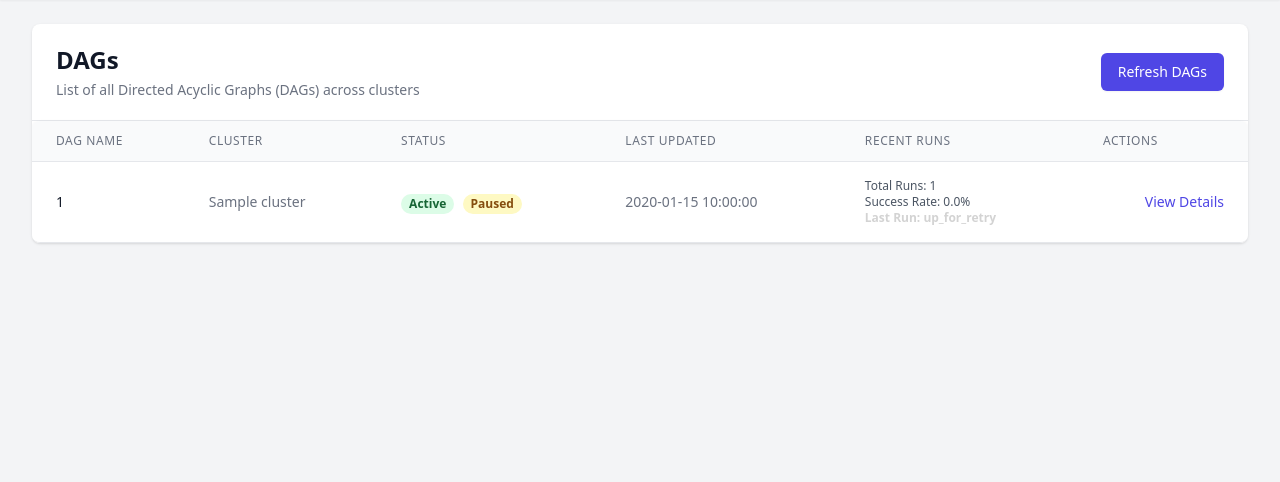
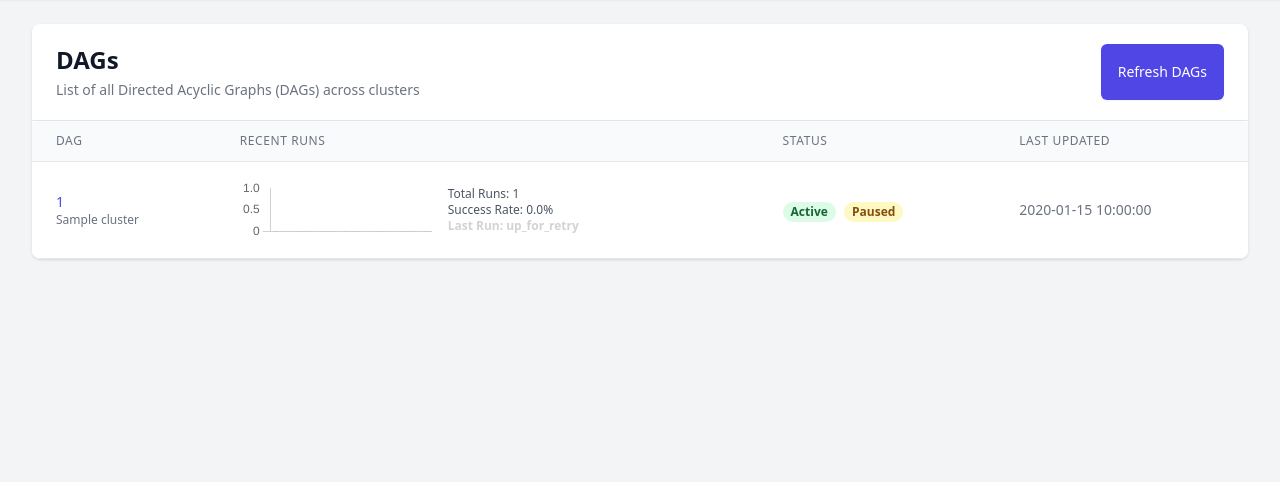
Before and after one commit to dylanturn/DjangoFlow, a Django app: page /dags/ in a window 1280 px wide. Shown: the part 65-547 px from the top of the page. Run offline with Django 4.2, Linux system fonts and the light colour scheme; tables that the repository leaves empty hold one stand-in row (values such as "Sample post"); some libraries are stand-ins or nearby versions.

Commit message:
Add last 14 runs visualization to DAG list page using Chart.js

```diff
--- a/dags/templatetags/dag_filters.py
+++ b/dags/templatetags/dag_filters.py
@@ -1,7 +1,8 @@
 from django import template
 from django.utils.timesince import timesince
-from datetime import timedelta
+from datetime import timedelta, datetime
 from django.utils import timezone
+import json
 
 register = template.Library()
 
@@ -113,3 +114,62 @@ def recent_runs_summary(dag_runs):
         'success_rate': round((successful_runs / total_runs) * 100, 2),
         'last_run_state': dag_runs.first().state if dag_runs else 'No runs'
     }
+
+@register.filter
+def last_14_runs_data(runs):
+    """Return data for the last 14 possible DAG runs"""
+    # Get the last 14 scheduled slots, even if no runs exist
+    recent_runs = list(runs.order_by('-start_date')[:14])
+    data = {
+        'labels': [],
+        'runtimes': [],
+        'colors': [],
+        'tooltips': []
+    }
+
+    # Always show 14 slots, filling right to left (most recent on right)
+    for i in range(14):
+        data['labels'].append('')  # Empty label instead of tick mark
+
+        run_index = 13 - i  # Reverse the index so newest runs are on the right
+        if run_index < len(recent_runs):
+            run = recent_runs[run_index]
+            if run.end_date and run.start_date:
+                duration = (run.end_date - run.start_date).total_seconds()
+                data['runtimes'].append(round(duration))
+
+                # Set color based on the run state
+                if run.state == 'success':
+                    data['colors'].append('rgba(34, 197, 94, 0.6)')  # green
+                elif run.state == 'running':
+                    data['colors'].append('rgba(59, 130, 246, 0.6)')  # blue
+                elif run.state == 'failed':
+                    data['colors'].append('rgba(239, 68, 68, 0.6)')  # red
+                elif run.state == 'up_for_retry':
+                    data['colors'].append('rgba(234, 179, 8, 0.6)')  # yellow
+                else:
+                    data['colors'].append('rgba(156, 163, 175, 0.6)')  # gray
+
+                data['tooltips'].append(f"Run {len(recent_runs)-run_index}: {run.state} ({duration:.1f}s)")
+            else:
+                data['runtimes'].append(0)
+                data['colors'].append('rgba(156, 163, 175, 0.2)')  # light gray
+                data['tooltips'].append(f"Run {len(recent_runs)-run_index}: incomplete")
+        else:
+            # No run in this slot
+            data['runtimes'].append(0)
+            data['colors'].append('rgba(156, 163, 175, 0.2)')  # light gray
+            data['tooltips'].append("No data")
+
+    # Reverse all the arrays so newest runs are on the right
+    data['labels'].reverse()
+    data['runtimes'].reverse()
+    data['colors'].reverse()
+    data['tooltips'].reverse()
+
+    return {
+        'labels': json.dumps(data['labels']),
+        'runtimes': json.dumps(data['runtimes']),
+        'colors': json.dumps(data['colors']),
+        'tooltips': json.dumps(data['tooltips'])
+    }
--- a/templates/dags/list.html
+++ b/templates/dags/list.html
@@ -3,15 +3,19 @@
 
 {% block title %}DAGs{% endblock %}
 
+{% block extra_head %}
+<script src="https://cdn.jsdelivr.net/npm/chart.js"></script>
+{% endblock %}
+
 {% block content %}
 <div class="bg-white shadow overflow-hidden sm:rounded-lg">
     <div class="px-4 py-5 border-b border-gray-200 sm:px-6">
-        <div class="flex justify-between items-center">
+        <div class="flex justify-between">
             <div>
                 <h1 class="text-2xl font-bold text-gray-900">DAGs</h1>
                 <p class="mt-1 text-sm text-gray-500">List of all Directed Acyclic Graphs (DAGs) across clusters</p>
             </div>
-            <div class="flex items-center space-x-2">
+            <div class="flex space-x-2">
                 <button type="button" class="inline-flex items-center px-4 py-2 border border-transparent text-sm font-medium rounded-md shadow-sm text-white bg-indigo-600 hover:bg-indigo-700 focus:outline-none focus:ring-2 focus:ring-offset-2 focus:ring-indigo-500">
                     Refresh DAGs
                 </button>
@@ -28,10 +32,10 @@
                                 <thead class="bg-gray-50">
                                     <tr>
                                         <th scope="col" class="px-6 py-3 text-left text-xs font-medium text-gray-500 uppercase tracking-wider">
-                                            DAG Name
+                                            DAG
                                         </th>
                                         <th scope="col" class="px-6 py-3 text-left text-xs font-medium text-gray-500 uppercase tracking-wider">
-                                            Cluster
+                                            Recent Runs
                                         </th>
                                         <th scope="col" class="px-6 py-3 text-left text-xs font-medium text-gray-500 uppercase tracking-wider">
                                             Status
@@ -39,22 +43,97 @@
                                         <th scope="col" class="px-6 py-3 text-left text-xs font-medium text-gray-500 uppercase tracking-wider">
                                             Last Updated
                                         </th>
-                                        <th scope="col" class="px-6 py-3 text-left text-xs font-medium text-gray-500 uppercase tracking-wider">
-                                            Recent Runs
-                                        </th>
-                                        <th scope="col" class="px-6 py-3 text-left text-xs font-medium text-gray-500 uppercase tracking-wider">
-                                            Actions
-                                        </th>
                                     </tr>
                                 </thead>
                                 <tbody class="bg-white divide-y divide-gray-200">
                                     {% for dag in dags %}
                                     <tr>
-                                        <td class="px-6 py-4 whitespace-nowrap text-sm font-medium text-gray-900">
-                                            {{ dag.dag_id }}
+                                        <td class="px-6 py-4 whitespace-nowrap">
+                                            <div class="flex flex-col">
+                                                <a href="{% url 'dags:detail' dag.id %}" class="text-sm font-medium text-indigo-600 hover:text-indigo-900">
+                                                    {{ dag.dag_id }}
+                                                </a>
+                                                <span class="text-xs text-gray-500">{{ dag.cluster.name }}</span>
+                                            </div>
                                         </td>
                                         <td class="px-6 py-4 whitespace-nowrap text-sm text-gray-500">
-                                            {{ dag.cluster.name }}
+                                            {% with runs_summary=dag.runs.all|recent_runs_summary runs_data=dag.runs.all|last_14_runs_data %}
+                                            <div class="flex space-x-4">
+                                                <div class="h-16 w-48">
+                                                    <canvas id="runChart{{ dag.id }}" title="Recent Run Times"></canvas>
+                                                </div>
+                                                <div class="flex flex-col justify-center text-xs">
+                                                    <span class="text-gray-600">Total Runs: {{ runs_summary.total_runs }}</span>
+                                                    <span class="text-gray-600">Success Rate: {{ runs_summary.success_rate }}%</span>
+                                                    <span class="font-semibold" style="color: {{ runs_summary.last_run_state|dag_run_color }};">
+                                                        Last Run: {{ runs_summary.last_run_state }}
+                                                    </span>
+                                                </div>
+                                            </div>
+                                            <script>
+                                                document.addEventListener('DOMContentLoaded', function() {
+                                                    const ctx = document.getElementById('runChart{{ dag.id }}').getContext('2d');
+                                                    new Chart(ctx, {
+                                                        type: 'bar',
+                                                        data: {
+                                                            labels: {{ runs_data.labels|safe }},
+                                                            datasets: [{
+                                                                data: {{ runs_data.runtimes|safe }},
+                                                                backgroundColor: {{ runs_data.colors|safe }},
+                                                                barThickness: 4,
+                                                                borderRadius: 2,
+                                                            }]
+                                                        },
+                                                        options: {
+                                                            responsive: true,
+                                                            maintainAspectRatio: false,
+                                                            plugins: {
+                                                                legend: {
+                                                                    display: false
+                                                                },
+                                                                tooltip: {
+                                                                    callbacks: {
+                                                                        label: function(context) {
+                                                                            const tooltips = {{ runs_data.tooltips|safe }};
+                                                                            return tooltips[context.dataIndex];
+                                                                        }
+                                                                    }
+                                                                }
+                                                            },
+                                                            scales: {
+                                                                x: {
+                                                                    display: false,
+                                                                    grid: {
+                                                                        display: false
+                                                                    }
+                                                                },
+                                                                y: {
+                                                                    display: true,
+                                                                    beginAtZero: true,
+                                                                    border: {
+                                                                        display: true,
+                                                                        color: 'rgba(156, 163, 175, 0.5)',
+                                                                        width: 1
+                                                                    },
+                                                                    grid: {
+                                                                        display: true,
+                                                                        color: function(context) {
+                                                                            if (context.tick.value === 0) {
+                                                                                return 'rgba(156, 163, 175, 0.5)';
+                                                                            }
+                                                                            return 'transparent';
+                                                                        },
+                                                                        lineWidth: 1,
+                                                                        drawTicks: true,
+                                                                        drawBorder: true
+                                                                    }
+                                                                }
+                                                            }
+                                                        }
+                                                    });
+                                                });
+                                            </script>
+                                            {% endwith %}
                                         </td>
                                         <td class="px-6 py-4 whitespace-nowrap">
                                             {{ dag|dag_status_badge|safe }}
@@ -62,24 +141,10 @@
                                         <td class="px-6 py-4 whitespace-nowrap text-sm text-gray-500">
                                             {{ dag.last_updated|date:"Y-m-d H:i:s" }}
                                         </td>
-                                        <td class="px-6 py-4 whitespace-nowrap text-sm text-gray-500">
-                                            {% with runs_summary=dag.runs.all|recent_runs_summary %}
-                                            <div class="flex flex-col">
-                                                <span class="text-xs text-gray-600">Total Runs: {{ runs_summary.total_runs }}</span>
-                                                <span class="text-xs text-gray-600">Success Rate: {{ runs_summary.success_rate }}%</span>
-                                                <span class="text-xs text-gray-600 font-semibold" style="color: {{ runs_summary.last_run_state|dag_run_color }};">
-                                                    Last Run: {{ runs_summary.last_run_state }}
-                                                </span>
-                                            </div>
-                                            {% endwith %}
-                                        </td>
-                                        <td class="px-6 py-4 whitespace-nowrap text-right text-sm font-medium">
-                                            <a href="{% url 'dags:detail' dag.id %}" class="text-indigo-600 hover:text-indigo-900">View Details</a>
-                                        </td>
                                     </tr>
                                     {% empty %}
                                     <tr>
-                                        <td colspan="6" class="px-6 py-4 whitespace-nowrap text-sm text-gray-500 text-center">
+                                        <td colspan="4" class="px-6 py-4 whitespace-nowrap text-sm text-gray-500 text-center">
                                             No DAGs found.
                                         </td>
                                     </tr>
@@ -101,6 +166,5 @@ function refreshDags() {
     // Implement HTMX or fetch-based DAG refresh mechanism
     console.log('Refreshing DAGs...');
 }
-refreshDags()
 </script>
 {% endblock %}
```
